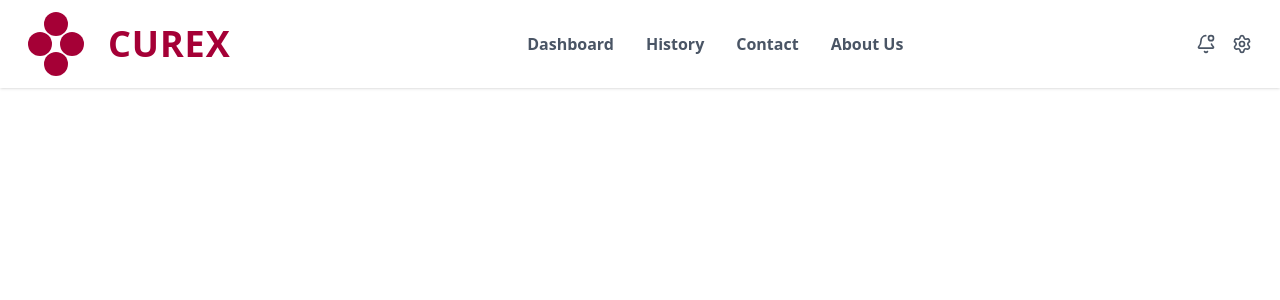
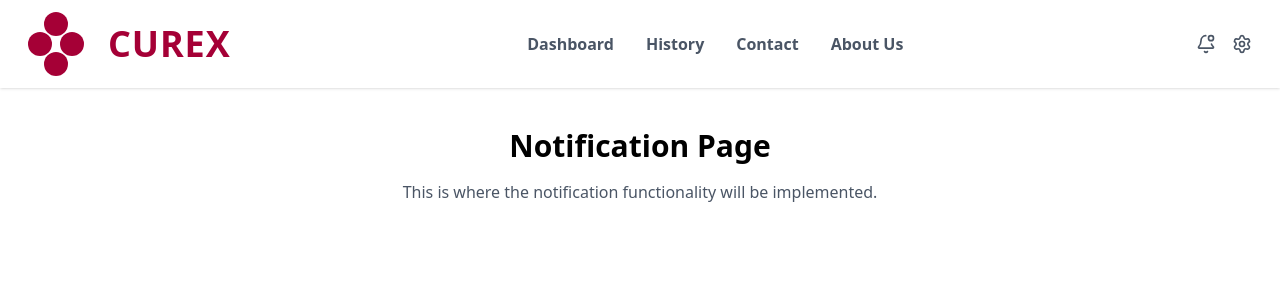
Before and after one commit to 8972-amick/CUREX, a React (Vite) app in the folder Frontend/: page /notification in a window 1280 px wide. Shown: the top 300 px of the page. Built offline with nearby package versions, Linux system fonts and the light colour scheme.

Commit message:
dashboard route fixing

```diff
--- a/Frontend/src/App.jsx
+++ b/Frontend/src/App.jsx
@@ -10,6 +10,8 @@ import BookAppointment from './pages/BookAppointmnet.jsx';
 import MyAppointments from './pages/MyAppointmnets.jsx';
 import DoctorDashboard from './pages/DoctorDashboard.jsx'
 import Chat from './pages/chat.jsx';
+import Notification from './pages/Notification.jsx';
+import Dashboard from './pages/Dashboard.jsx';
 
 const App = () => {
   return (
@@ -25,6 +27,8 @@ const App = () => {
         <Route path="/my-appointments" element={<MyAppointments />} />
         <Route path="/doctor" element={<DoctorDashboard />} />
         <Route path="/chat" element={<Chat  />} />
+        <Route path="/notification" element={<Notification />} />
+        <Route path="/dashboard" element={<Dashboard />} />
 
       </Routes>
 
```
